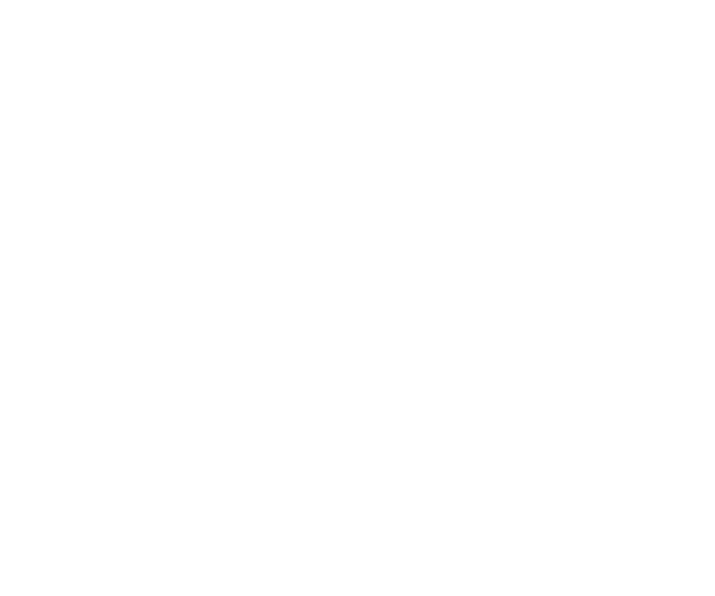
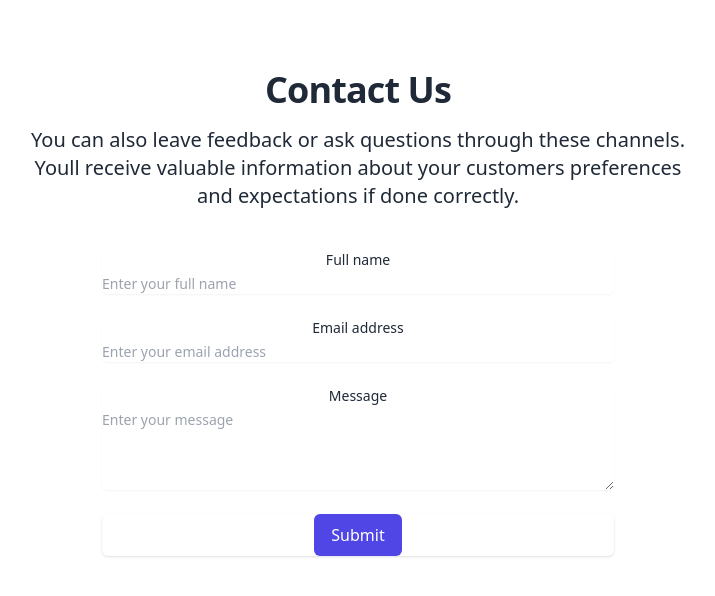
Before and after one commit to Sazzads/Chef_Cave_client, a React (Vite) app: page / in a window 1280 px wide. Shown: the part 1606-2202 px from the top of the page, without its empty margins (282-997 px from the left). Before the commit the page ends 1620 px from the top, so only its background shows below. Built offline with nearby package versions, Linux system fonts and the light colour scheme; no server answers.

Commit message:
add contract us section

```diff
--- a/src/layouts/Main.jsx
+++ b/src/layouts/Main.jsx
@@ -1,12 +1,14 @@
 import React from 'react';
 import Menubar from '../pages/Menubar/Menubar';
 import { Outlet } from 'react-router-dom';
+import Footer from '../pages/Footer/Footer';
 
 const Main = () => {
     return (
         <div>
             <Menubar></Menubar>
             <Outlet></Outlet>
+            <Footer></Footer>
         </div>
     );
 };
--- a/src/pages/Footer/Footer.jsx
+++ /dev/null
@@ -1,11 +0,0 @@
-import React from 'react';
-
-const Footer = () => {
-    return (
-        <div>
-
-        </div>
-    );
-};
-
-export default Footer;
--- a/src/pages/Home/Home.jsx
+++ b/src/pages/Home/Home.jsx
@@ -61,6 +61,71 @@
             {/* second section  */}
             <Services></Services>
 
+            {/* contact us section  */}
+            <section className=" py-12">
+                <div className="max-w-7xl mx-auto px-4 sm:px-6 lg:px-8">
+                    <div className="lg:text-center">
+                        <p className="mt-2 text-3xl leading-8 font-extrabold tracking-tight sm:text-4xl">
+                            Contact Us
+                        </p>
+                        <p className="mt-4 max-w-2xl text-xl lg:mx-auto">
+                            You can also leave feedback or ask questions through these channels. Youll receive valuable information about your customers preferences and expectations if done correctly.
+                        </p>
+                        <div className="mt-10 flex justify-center">
+                            <div className="w-full max-w-lg">
+                                <form className="grid grid-cols-1 gap-6">
+                                    <div className="rounded-md shadow-sm">
+                                        <label htmlFor="name" className="block text-sm font-medium ">
+                                            Full name
+                                        </label>
+                                        <input
+                                            type="text"
+                                            name="name"
+                                            id="name"
+                                            className="mt-1 focus:ring-indigo-500 focus:border-indigo-500 block w-full sm:text-sm border-gray-300 rounded-md"
+                                            placeholder="Enter your full name"
+                                        />
+                                    </div>
+                                    <div className="rounded-md shadow-sm">
+                                        <label htmlFor="email" className="block text-sm font-medium ">
+                                            Email address
+                                        </label>
+                                        <input
+                                            type="email"
+                                            name="email"
+                                            id="email"
+                                            className="mt-1 focus:ring-indigo-500 focus:border-indigo-500 block w-full sm:text-sm border-gray-300 rounded-md"
+                                            placeholder="Enter your email address"
+                                        />
+                                    </div>
+                                    <div className="rounded-md shadow-sm">
+                                        <label htmlFor="message" className="block text-sm font-medium ">
+                                            Message
+                                        </label>
+                                        <textarea
+                                            name="message"
+                                            id="message"
+                                            rows="4"
+                                            className="mt-1 focus:ring-indigo-500 focus:border-indigo-500 block w-full sm:text-sm border-gray-300 rounded-md"
+                                            placeholder="Enter your message"
+                                        ></textarea>
+                                    </div>
+                                    <div className="rounded-md shadow">
+                                        <button
+                                            type="submit"
+                                            className="inline-flex justify-center py-2 px-4 border border-transparent text-base font-medium rounded-md text-white bg-indigo-600 hover:bg-indigo-700 focus:outline-none focus:ring-2 focus:ring-offset-2 focus:ring-indigo-500"
+                                        >
+                                            Submit
+                                        </button>
+                                    </div>
+                                </form>
+                            </div>
+                        </div>
+                    </div>
+                </div>
+            </section>
+            {/* contact us section  */}
+
 
         </div>
     );
--- a/src/pages/Services/Services.jsx
+++ b/src/pages/Services/Services.jsx
@@ -23,7 +23,7 @@
                             <p>{chef.experience} Expericence</p>
                             <p>{chef.recipeNumber} Recipies</p>
                             <div className="card-actions justify-end">
-                                <div className="btn bg-yellow-400 text-black hover">View Recipies</div>
+                                <div className="btn bg-yellow-400 text-black hover:text-white">View Recipies</div>
                             </div>
                         </div>
                     </div>
```
